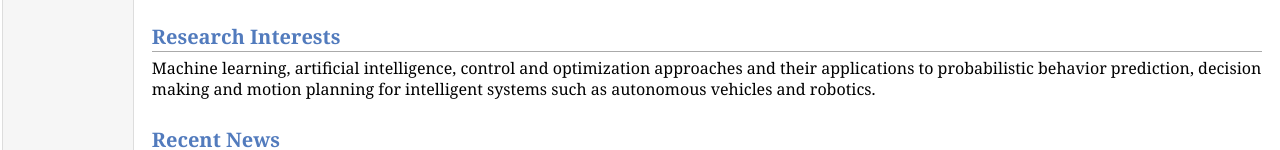
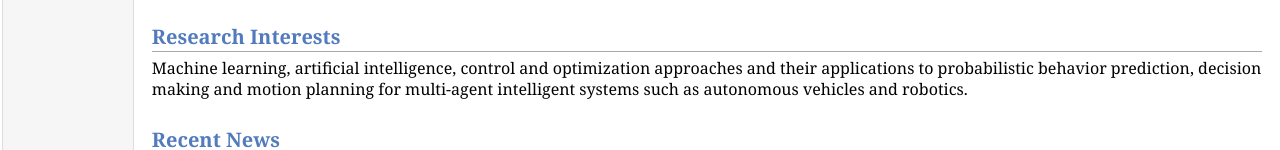
Before and after one commit to jiachenli94/jiachenli94.github.io, a plain HTML site: page index.html in a window 1280 px wide. Shown: the part 550-700 px from the top of the page. Drawn offline with Linux system fonts and the light colour scheme.

Commit message:
Add files via upload

```diff
--- a/index.html
+++ b/index.html
@@ -41,7 +41,7 @@ Email: <a href="mailto:jiachen_li@berkeley.edu">jiachen_li AT berkeley.edu</a> <
 <p>I am currently a third year Ph.D. student in Robotics at <a href="https://www.berkeley.edu/">University of California, Berkeley (UC Berkeley)</a>. My advisor is <a href="https://www.me.berkeley.edu/people/faculty/masayoshi-tomizuka">Prof. Masayoshi Tomizuka</a> in <a href="http://msc.berkeley.edu">Mechanical Systems Control (MSC) Laboratory</a> at UC Berkeley. I am doing research for multiple projects in <a href="https://deepdrive.berkeley.edu/">Berkeley DeepDrive (BDD)</a>.
 Prior to UC Berkeley, I received the B.Eng. degree in Automation from Harbin Institute of Technology (HIT), Harbin, China, in 2016. While at HIT, I was an undergraduate student researcher in Research Institute of Intelligent Control and Systems.</p>
 <h2>Research Interests</h2>
-<p>Machine learning, artificial intelligence, control and optimization approaches and their applications to probabilistic behavior prediction, decision making and motion planning for intelligent systems such as autonomous vehicles and robotics.</p>
+<p>Machine learning, artificial intelligence, control and optimization approaches and their applications to probabilistic behavior prediction, decision making and motion planning for multi-agent intelligent systems such as autonomous vehicles and robotics.</p>
 <h2>Recent News</h2>
 <ul>
 <li><p>July 2019: One paper accepted to <i>IEEE Trans. on Intelligent Transportation Systems</i>.</p>
```
Also changed, not shown: 1 other file.
